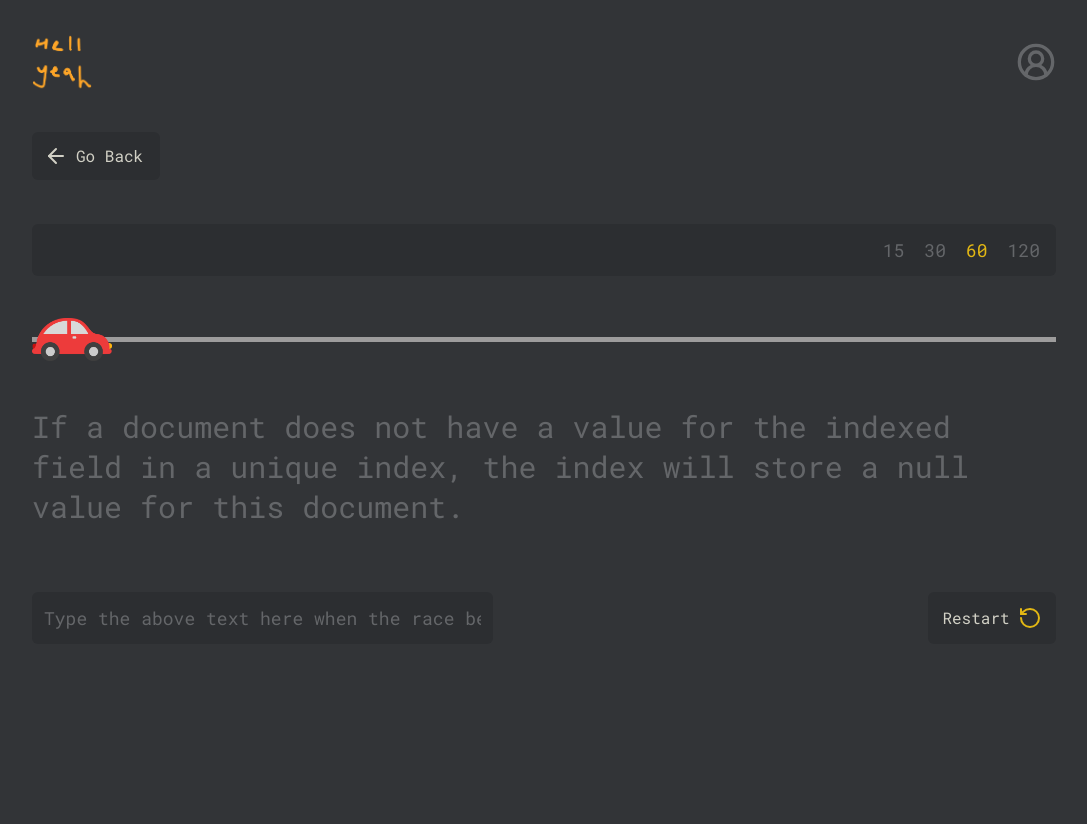
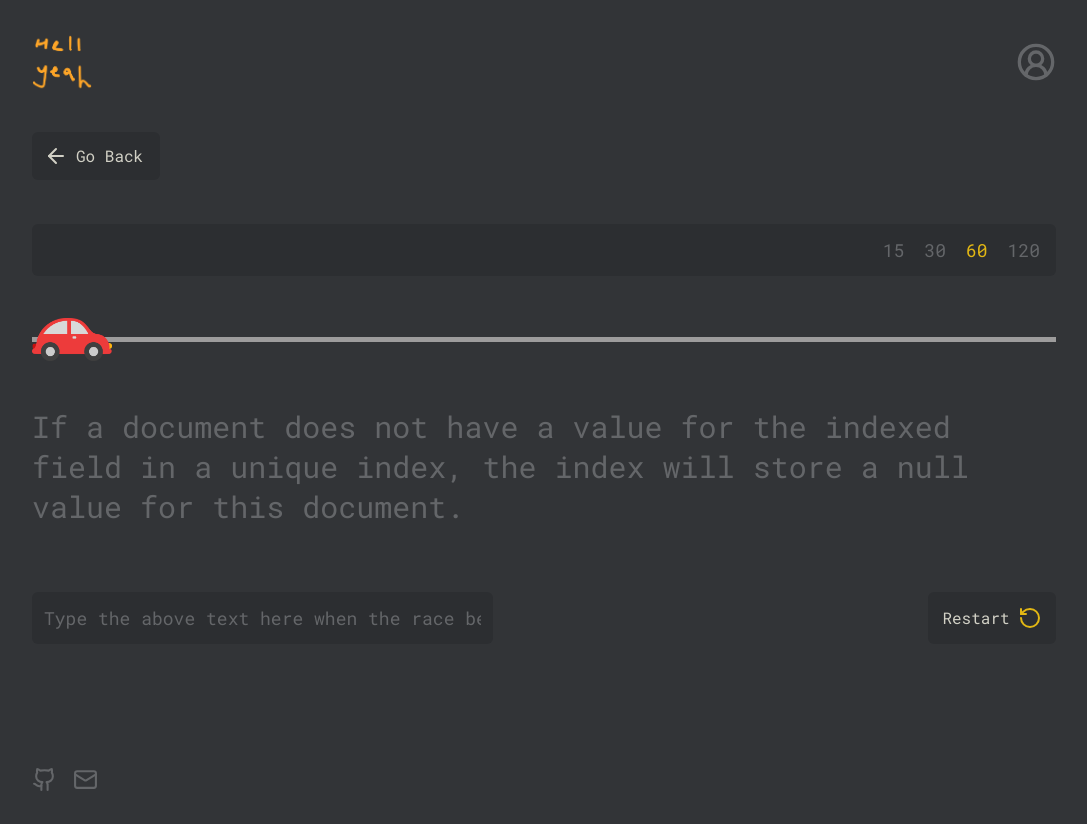
Before and after one commit to kimashii-dan/auth-with-next.js, a Next.js app: page /game in a window 1280 px wide. Shown: the whole page, without its empty margins (96-1183 px from the left). Built offline with nearby package versions, Linux system fonts and the light colour scheme.

Commit message:
Add links

```diff
--- a/src/app/(protected)/dashboard/page.tsx
+++ b/src/app/(protected)/dashboard/page.tsx
@@ -31,16 +31,13 @@ export default function Dashboard() {
   if (error) return <div>{error}</div>;
   return (
     <div className="flex flex-col justify-center gap-7 p-7 rounded-lg bg-[#2c2e31] font-roboto">
-      <h1 className="text-4xl">Dashboard</h1>
+      <h1 className="text-4xl">Welcome {userData?.username}!</h1>
 
-      <h2 className="text-3xl">Welcome {userData?.username}!</h2>
-
-      <Link href={"/profile"}>
-        <u>Go to profile</u>
-      </Link>
-
-      <Link href={"/game"}>
-        <u>Start game</u>
+      <Link
+        href={"/game"}
+        className="bg-[#e2b714] text-[#2c2e31] w-fit p-3 rounded-md font-medium"
+      >
+        <span>Start game</span>
       </Link>
     </div>
   );
--- a/src/app/(protected)/layout.tsx
+++ b/src/app/(protected)/layout.tsx
@@ -7,6 +7,8 @@ import React from "react";
 import Link from "next/link";
 import ArrowLeft from "../../../public/arrow-left.svg";
 import Profile from "../../../public/profile.svg";
+import Github from "../../../public/github.svg";
+import Email from "../../../public/email.svg";
 
 export default function ProtectedLayout({
   children,
@@ -35,6 +37,7 @@ export default function ProtectedLayout({
             alt="logo"
             width={40}
             height={40}
+            className="hover:filter hover:invert hover:brightness-50  transition-all"
           />
         </Link>
       </div>
@@ -46,7 +49,31 @@ export default function ProtectedLayout({
         <Image src={ArrowLeft} alt="arrow left" />
         Go Back
       </button>
-      {children}
+      <div className="flex-grow">{children}</div>
+
+      <div className="flex gap-4 py-5 rounded-lg items-center ">
+        <Link href="https://github.com/kimashii-dan/auth-with-next.js">
+          <Image
+            priority={true}
+            src={Github}
+            alt="github"
+            width={25}
+            height={25}
+            className="hover:filter hover:invert hover:brightness-50 transition-all"
+          />
+        </Link>
+
+        <Link href="mailto:daniyarmunsyzbaev@gmail.com">
+          <Image
+            priority={true}
+            src={Email}
+            alt="email"
+            width={25}
+            height={25}
+            className="hover:filter hover:invert hover:brightness-50 transition-all"
+          />
+        </Link>
+      </div>
     </div>
   );
 }
```
Also changed, not shown: public/email.svg (added), public/github.svg (added).
